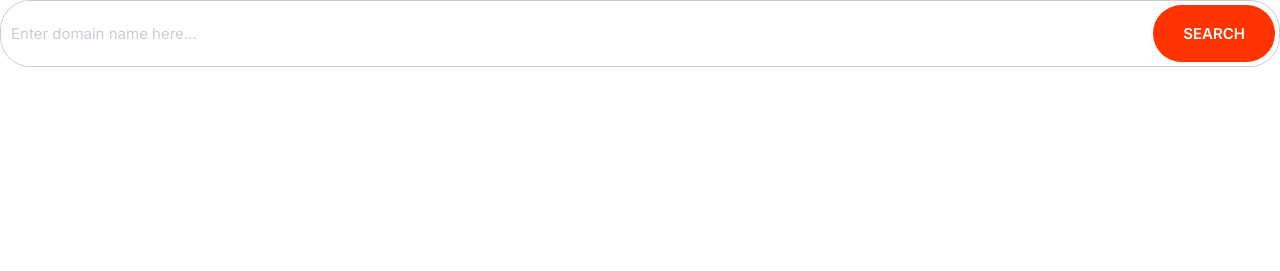
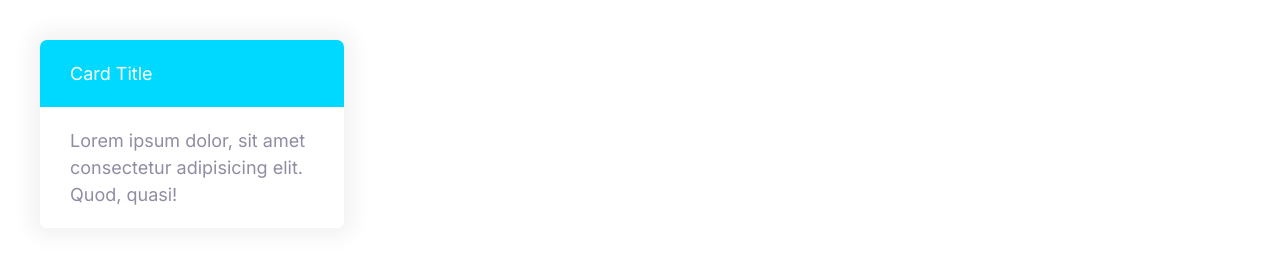
Before and after one commit to pryeshgohil/moshify, a plain HTML site: page index.html in a window 1280 px wide. Drawn offline with Linux system fonts and the light colour scheme.

Commit message:
Build the card component.

```diff
--- a/css/styles.css
+++ b/css/styles.css
@@ -273,3 +273,24 @@ a {
         font-size: 1.5rem;
     }
 }
+
+/* Cards */
+.card {
+    border-radius: 7px;
+    box-shadow: 0 0 20px 10px #f3f3f3;
+    overflow: hidden;
+}
+
+.card__header, .card__body {
+    padding: 2rem 3rem;
+}
+
+.card--primary .card__header {
+    background: var(--color-primary);
+    color: #fff;
+}
+
+.card--secondary .card__header {
+    background: var(--color-secondary);
+    color: #fff;
+}
--- a/index.html
+++ b/index.html
@@ -14,13 +14,13 @@
     <link rel="stylesheet" href="css/styles.css" />
   </head>
   <body>
-    <div class="input-group">
-      <input
-        type="text"
-        class="input"
-        placeholder="Enter domain name here..."
-      />
-      <button class="btn btn--accent">Search</button>
+    <div style="width: 30%; padding: 4rem">
+      <div class="card card--secondary">
+        <header class="card__header">Card Title</header>
+        <div class="card__body">
+          Lorem ipsum dolor, sit amet consectetur adipisicing elit. Quod, quasi!
+        </div>
+      </div>
     </div>
   </body>
 </html>
```
Also changed, not shown: components/cards.html (added, +8 -0 lines).
